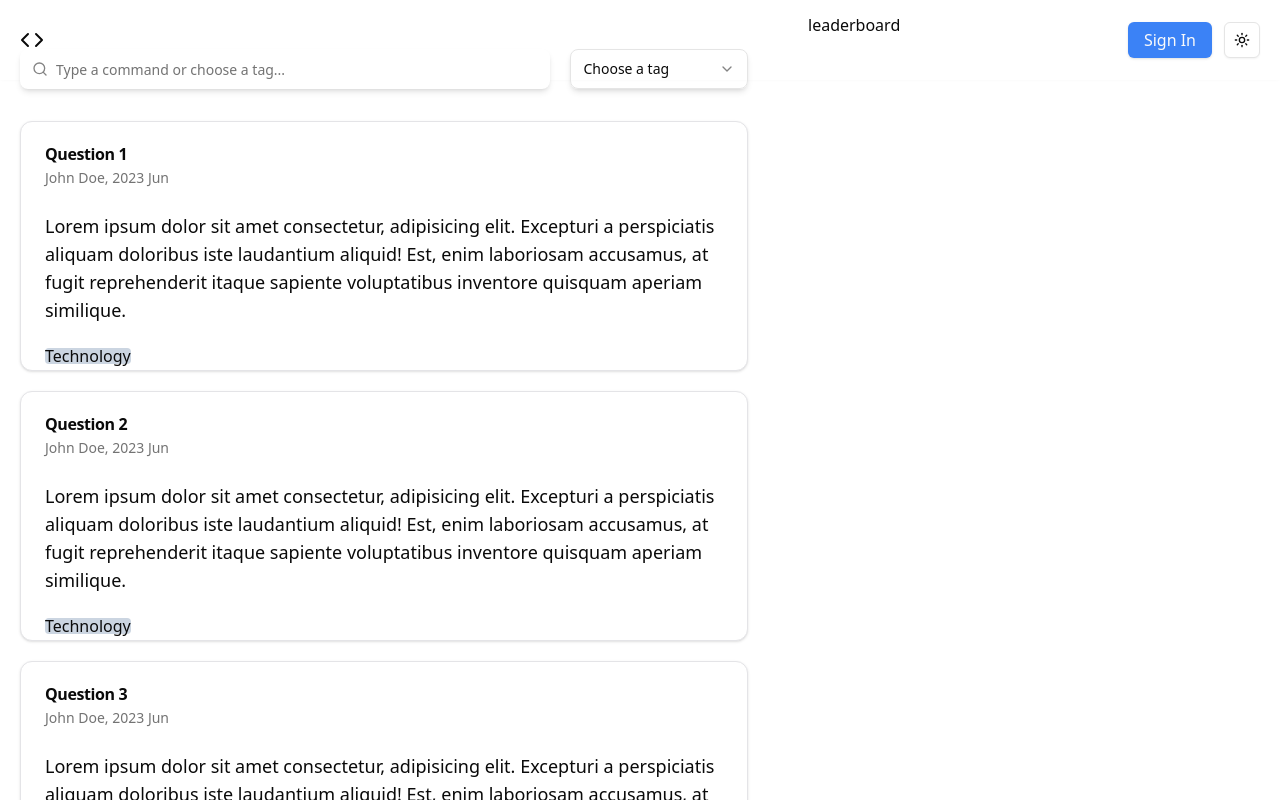
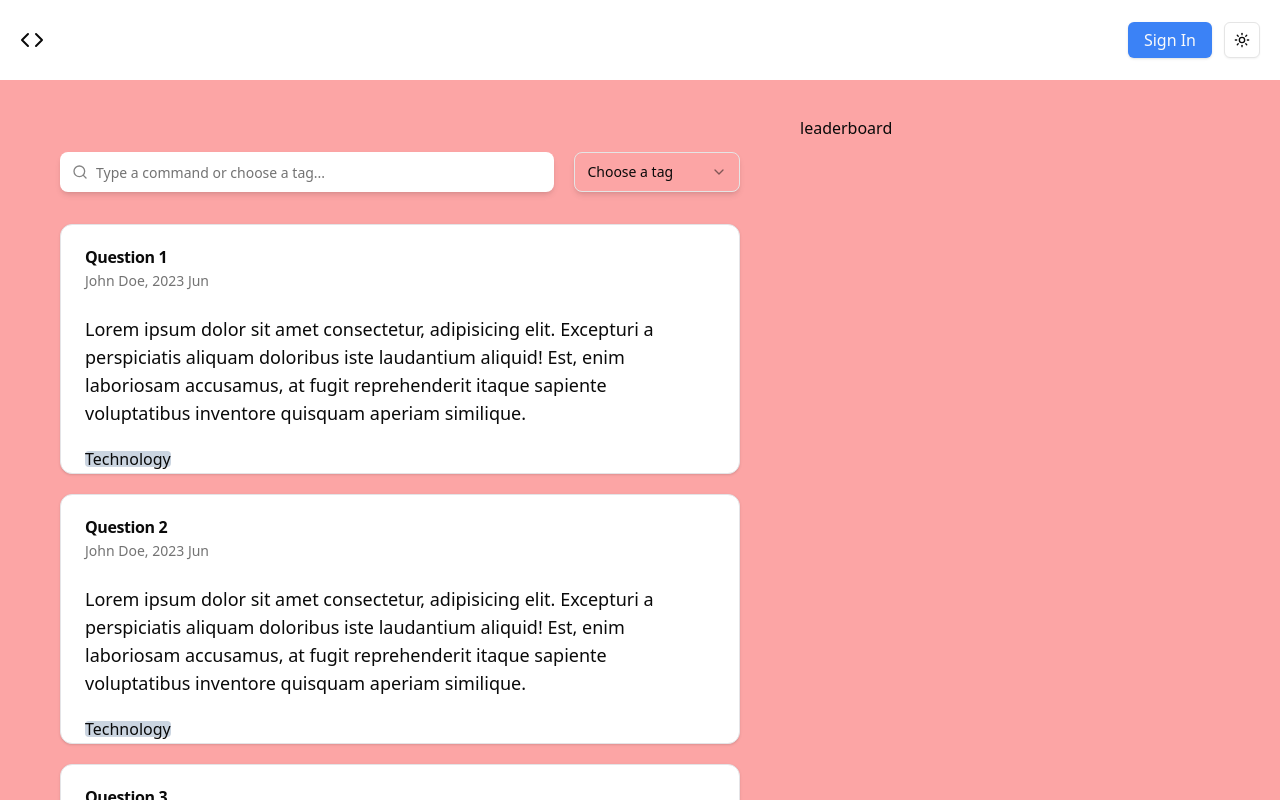
Before and after one commit to giozauta/stayConnected, a React (Vite) app: page / in a window 1280 px wide. Shown: the top 800 px of the page. Built offline with nearby package versions, Linux system fonts and the light colour scheme.

Commit message:
change mainSection style

```diff
--- a/src/components/main-section/MainSection.tsx
+++ b/src/components/main-section/MainSection.tsx
@@ -3,8 +3,9 @@ import { PropsWithChildren } from "react";
 const MainSection: React.FC<PropsWithChildren> = ({ children }) => {
   return (
     <div
-      className="h-screen
-        flex items-center justify-center"
+      className="
+        p-10
+        flex items-center justify-center bg-red-300"
     >
       {children}
     </div>
```
